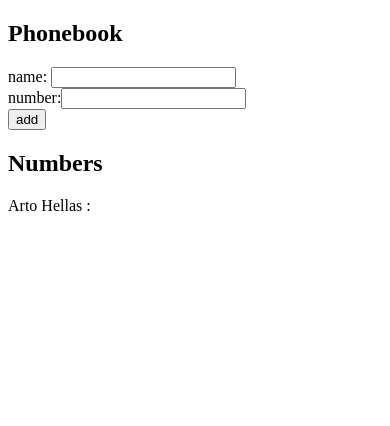
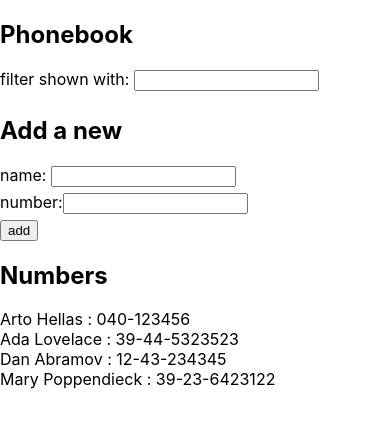
Before and after one commit to LiliyaSm/Fullstackopen2020, a React app in the folder part2/phonebook/: page / in a window 390 px wide. Built offline with nearby package versions, Linux system fonts and the light colour scheme.

Commit message:
2.9*: The Phonebook Step4

```diff
--- a/part2/phonebook/src/components/App.js
+++ b/part2/phonebook/src/components/App.js
@@ -9,9 +9,17 @@ const Person = ({ person }) => {
 };
 
 const App = () => {
-    const [persons, setPersons] = useState([{ name: "Arto Hellas" }]);
+    const [persons, setPersons] = useState([
+        { name: "Arto Hellas", number: "040-123456" },
+        { name: "Ada Lovelace", number: "39-44-5323523" },
+        { name: "Dan Abramov", number: "12-43-234345" },
+        { name: "Mary Poppendieck", number: "39-23-6423122" },
+    ]);
     const [newName, setNewName] = useState("");
     const [newNumber, setNewNumber] = useState("");
+    const [filter, setFilter] = useState("");
+
+    const personsToShow =  persons.filter((person) => person.name.toLowerCase().includes(filter.toLowerCase()));
 
     const addName = (event) => {
         event.preventDefault();
@@ -20,7 +28,7 @@ const App = () => {
             number: newNumber,
         };
         // "some" tests whether at least one element in the array passes the test implemented by the provided function
-        if (persons.some((el) => el.name === nameObject.name)) {
+        if (persons.some((person) => person.name === nameObject.name)) {
             alert(`${nameObject.name} is already added to phonebook`);
         } else {
             setPersons(persons.concat(nameObject));
@@ -39,9 +47,19 @@ const App = () => {
         setNewNumber(event.target.value);
     };
 
+    const handleFilter = (event) => {
+        setFilter(event.target.value);
+    };
+
     return (
         <div>
             <h2>Phonebook</h2>
+            <div>
+                {/* filtering logic is case insensitive */}
+                filter shown with: <input value={filter} onChange={handleFilter} />
+            </div>
+            <h2>Add a new</h2>
+
             <form onSubmit={addName}>
                 <div>
                     name: <input value={newName} onChange={handleNewName} />
@@ -56,7 +74,7 @@ const App = () => {
             </form>
             <h2>Numbers</h2>
             <div>
-                {persons.map((person) => (
+                {personsToShow.map((person) => (
                     <Person key={person.name} person={person} />
                 ))}
             </div>
--- a/part2/phonebook/src/index.css
+++ b/part2/phonebook/src/index.css
@@ -11,3 +11,7 @@ code {
   font-family: source-code-pro, Menlo, Monaco, Consolas, 'Courier New',
     monospace;
 }
+
+input {
+    margin-bottom: 5px;
+}
--- a/part2/phonebook/src/index.js
+++ b/part2/phonebook/src/index.js
@@ -1,5 +1,6 @@
 import React from "react";
 import ReactDOM from "react-dom";
 import App from "./components/App";
+import "./index.css";
 
 ReactDOM.render(<App />, document.getElementById("root"));
```
